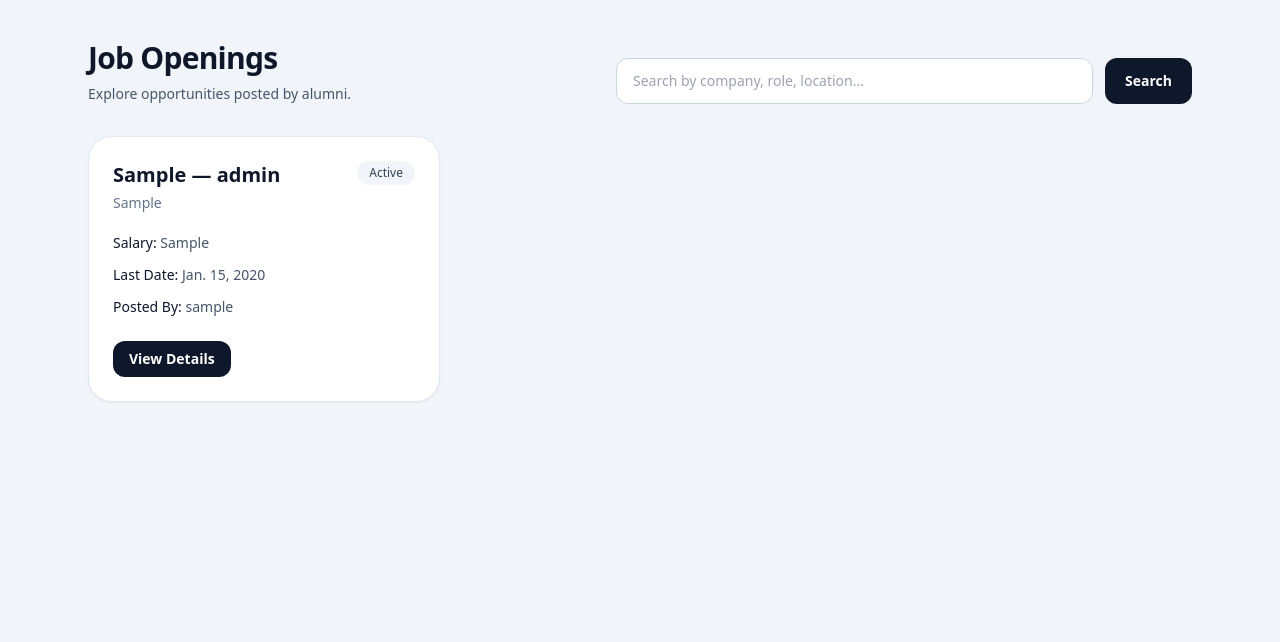
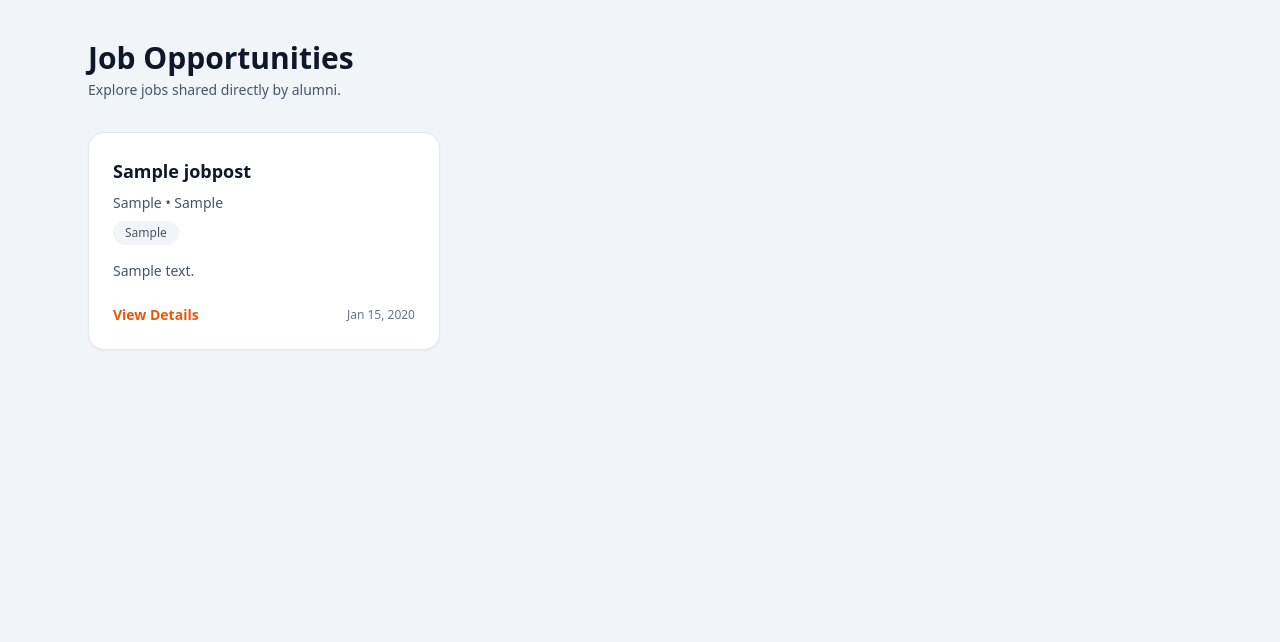
Before and after one commit to itesh-singh/campusrefer, a Django app: page /jobs/ in a window 1280 px wide. Shown: the part 83-725 px from the top of the page. Run offline with Django 5.2, Linux system fonts and the light colour scheme; a user stored in the database is signed in; tables that the repository leaves empty hold one stand-in row (values such as "Sample post").

Commit message:
feat(jobs): add job listing page for students and alumni

```diff
--- a/jobs/models.py
+++ b/jobs/models.py
@@ -8,17 +8,18 @@ class JobPost(models.Model):
         on_delete=models.CASCADE,
         related_name="job_posts",
     )
+    title = models.CharField(max_length=150)
     company = models.CharField(max_length=150)
-    role = models.CharField(max_length=150)
-    location = models.CharField(max_length=100)
-    salary_range = models.CharField(max_length=100, blank=True)
-    last_date = models.DateField()
-    apply_link = models.URLField()
-    description = models.TextField(blank=True)
+    location = models.CharField(max_length=120)
+    job_type = models.CharField(max_length=50, blank=True)
+    description = models.TextField()
+    apply_link = models.URLField(blank=True)
     created_at = models.DateTimeField(auto_now_add=True)
+    deadline = models.DateField(null=True, blank=True)
+    is_active = models.BooleanField(default=True)
 
     class Meta:
         ordering = ["-created_at"]
 
     def __str__(self):
-        return f"{self.company} - {self.role}"
+        return f"{self.title} - {self.company}"
--- a/jobs/urls.py
+++ b/jobs/urls.py
@@ -1,21 +1,20 @@
 from django.urls import path
-
 from .views import (
+    job_list_view,
+    job_detail_view,
     create_job_view,
+    my_jobs_view,
+    edit_job_view,
     delete_job_view,
-    edit_job_view,
-    job_detail_view,
-    job_list_view,
-    my_jobs_view,
 )
 
 app_name = "jobs"
 
 urlpatterns = [
     path("", job_list_view, name="list"),
+    path("<int:pk>/", job_detail_view, name="detail"),
     path("create/", create_job_view, name="create"),
     path("my-jobs/", my_jobs_view, name="my_jobs"),
-    path("<int:pk>/", job_detail_view, name="detail"),
     path("<int:pk>/edit/", edit_job_view, name="edit"),
     path("<int:pk>/delete/", delete_job_view, name="delete"),
 ]
--- a/jobs/views.py
+++ b/jobs/views.py
@@ -1,9 +1,6 @@
 from django.contrib import messages
 from django.contrib.auth.decorators import login_required
-from django.db.models import Q
 from django.shortcuts import get_object_or_404, redirect, render
-
-from accounts.models import User
 
 from .forms import JobPostForm
 from .models import JobPost
@@ -11,29 +8,19 @@ from .models import JobPost
 
 @login_required
 def job_list_view(request):
-    query = request.GET.get("q", "").strip()
-
-    jobs = JobPost.objects.select_related("alumni").all()
-
-    if query:
-        jobs = jobs.filter(
-            Q(company__icontains=query)
-            | Q(role__icontains=query)
-            | Q(location__icontains=query)
-        )
-
-    return render(request, "jobs/job_list.html", {"jobs": jobs, "query": query})
+    jobs = JobPost.objects.filter(is_active=True).select_related("alumni")
+    return render(request, "jobs/job_list.html", {"jobs": jobs})
 
 
 @login_required
 def job_detail_view(request, pk):
-    job = get_object_or_404(JobPost.objects.select_related("alumni"), pk=pk)
+    job = get_object_or_404(JobPost, pk=pk)
     return render(request, "jobs/job_detail.html", {"job": job})
 
 
 @login_required
 def create_job_view(request):
-    if request.user.role != User.Roles.ALUMNI:
+    if request.user.role != "alumni":
         messages.error(request, "Only alumni can create job posts.")
         return redirect("jobs:list")
 
@@ -43,7 +30,7 @@ def create_job_view(request):
             job = form.save(commit=False)
             job.alumni = request.user
             job.save()
-            messages.success(request, "Job posted successfully.")
+            messages.success(request, "Job post created successfully.")
             return redirect("jobs:my_jobs")
     else:
         form = JobPostForm()
@@ -53,8 +40,8 @@ def create_job_view(request):
 
 @login_required
 def my_jobs_view(request):
-    if request.user.role != User.Roles.ALUMNI:
-        messages.error(request, "Only alumni can manage their job posts.")
+    if request.user.role != "alumni":
+        messages.error(request, "Only alumni can manage job posts.")
         return redirect("jobs:list")
 
     jobs = JobPost.objects.filter(alumni=request.user)
@@ -63,7 +50,7 @@ def my_jobs_view(request):
 
 @login_required
 def edit_job_view(request, pk):
-    if request.user.role != User.Roles.ALUMNI:
+    if request.user.role != "alumni":
         messages.error(request, "Only alumni can edit job posts.")
         return redirect("jobs:list")
 
@@ -73,7 +60,7 @@ def edit_job_view(request, pk):
         form = JobPostForm(request.POST, instance=job)
         if form.is_valid():
             form.save()
-            messages.success(request, "Job updated successfully.")
+            messages.success(request, "Job post updated successfully.")
             return redirect("jobs:my_jobs")
     else:
         form = JobPostForm(instance=job)
@@ -83,7 +70,7 @@ def edit_job_view(request, pk):
 
 @login_required
 def delete_job_view(request, pk):
-    if request.user.role != User.Roles.ALUMNI:
+    if request.user.role != "alumni":
         messages.error(request, "Only alumni can delete job posts.")
         return redirect("jobs:list")
 
@@ -91,7 +78,7 @@ def delete_job_view(request, pk):
 
     if request.method == "POST":
         job.delete()
-        messages.success(request, "Job deleted successfully.")
+        messages.success(request, "Job post deleted successfully.")
         return redirect("jobs:my_jobs")
 
     return render(request, "jobs/delete_job.html", {"job": job})
--- a/static/css/output.css
+++ b/static/css/output.css
@@ -655,8 +655,19 @@ video {
   margin-top: 2rem;
 }
 
+.line-clamp-3 {
+  overflow: hidden;
+  display: -webkit-box;
+  -webkit-box-orient: vertical;
+  -webkit-line-clamp: 3;
+}
+
 .block {
   display: block;
+}
+
+.inline-block {
+  display: inline-block;
 }
 
 .flex {
@@ -1080,6 +1091,11 @@ video {
   padding-bottom: 2rem;
 }
 
+.py-16 {
+  padding-top: 4rem;
+  padding-bottom: 4rem;
+}
+
 .pb-4 {
   padding-bottom: 1rem;
 }
@@ -1472,12 +1488,4 @@ video {
   .xl\:grid-cols-4 {
     grid-template-columns: repeat(4, minmax(0, 1fr));
   }
-
-  .xl\:grid-cols-5 {
-    grid-template-columns: repeat(5, minmax(0, 1fr));
-  }
-
-  .xl\:grid-cols-6 {
-    grid-template-columns: repeat(6, minmax(0, 1fr));
-  }
 }
--- a/templates/jobs/job_list.html
+++ b/templates/jobs/job_list.html
@@ -3,83 +3,83 @@
 {% block title %}Jobs | CampusRefer{% endblock %}
 
 {% block content %}
-<section class="space-y-8">
-    <div class="flex flex-col gap-4 md:flex-row md:items-end md:justify-between">
+<section class="max-w-6xl mx-auto space-y-8">
+
+    <div class="flex items-center justify-between">
         <div>
-            <h1 class="text-3xl font-bold tracking-tight text-slate-900">Job Openings</h1>
-            <p class="mt-2 text-sm text-slate-600">
-                Explore opportunities posted by alumni.
+            <h1 class="text-3xl font-bold text-slate-900">Job Opportunities</h1>
+            <p class="text-sm text-slate-600 mt-1">
+                Explore jobs shared directly by alumni.
             </p>
         </div>
 
-        <form method="get" class="flex w-full max-w-xl gap-3">
-            <input
-                type="text"
-                name="q"
-                value="{{ query }}"
-                placeholder="Search by company, role, location..."
-                class="w-full rounded-xl border border-slate-300 bg-white px-4 py-3 text-sm outline-none focus:border-orange-500"
-            >
-            <button
-                type="submit"
-                class="rounded-xl bg-slate-900 px-5 py-3 text-sm font-semibold text-white hover:bg-slate-700"
-            >
-                Search
-            </button>
-        </form>
+        {% if request.user.role == "alumni" %}
+        <a href="{% url 'jobs:create' %}"
+           class="bg-orange-500 text-white px-5 py-2 rounded-xl text-sm font-semibold hover:bg-orange-600">
+            Post Job
+        </a>
+        {% endif %}
     </div>
 
-    {% if request.user.role == "alumni" %}
-        <div class="flex flex-wrap gap-3">
-            <a href="{% url 'jobs:create' %}" class="rounded-xl bg-orange-500 px-5 py-3 text-sm font-semibold text-white hover:bg-orange-600">
-                Post a Job
-            </a>
-            <a href="{% url 'jobs:my_jobs' %}" class="rounded-xl border border-slate-300 bg-white px-5 py-3 text-sm font-semibold text-slate-700 hover:bg-slate-100">
-                Manage My Jobs
-            </a>
+
+    <div class="grid gap-6 md:grid-cols-2 lg:grid-cols-3">
+
+        {% for job in jobs %}
+
+        <div class="bg-white border border-slate-200 rounded-2xl p-6 shadow-sm hover:shadow-md transition">
+
+            <div class="space-y-2">
+
+                <h2 class="text-lg font-semibold text-slate-900">
+                    {{ job.title }}
+                </h2>
+
+                <p class="text-sm text-slate-600">
+                    {{ job.company }} • {{ job.location }}
+                </p>
+
+                {% if job.job_type %}
+                <span class="inline-block text-xs bg-slate-100 px-3 py-1 rounded-full text-slate-600">
+                    {{ job.job_type }}
+                </span>
+                {% endif %}
+
+            </div>
+
+
+            <p class="text-sm text-slate-600 mt-4 line-clamp-3">
+                {{ job.description }}
+            </p>
+
+
+            <div class="flex items-center justify-between mt-6">
+
+                <a href="{% url 'jobs:detail' job.id %}"
+                   class="text-sm font-semibold text-orange-600 hover:text-orange-700">
+                    View Details
+                </a>
+
+                <span class="text-xs text-slate-500">
+                    {{ job.created_at|date:"M d, Y" }}
+                </span>
+
+            </div>
+
         </div>
-    {% endif %}
 
-    <div class="grid gap-6 md:grid-cols-2 xl:grid-cols-3">
-        {% for job in jobs %}
-            <div class="rounded-3xl border border-slate-200 bg-white p-6 shadow-sm transition hover:-translate-y-1 hover:shadow-md">
-                <div class="flex items-start justify-between gap-3">
-                    <div>
-                        <h2 class="text-xl font-semibold text-slate-900">
-                            <a href="{% url 'jobs:detail' job.pk %}" class="hover:text-orange-600">
-                                {{ job.company }} — {{ job.role }}
-                            </a>
-                        </h2>
-                        <p class="mt-1 text-sm text-slate-500">{{ job.location }}</p>
-                    </div>
-                    <span class="rounded-full bg-slate-100 px-3 py-1 text-xs font-medium text-slate-700">
-                        Active
-                    </span>
-                </div>
+        {% empty %}
 
-                <div class="mt-5 space-y-3 text-sm text-slate-600">
-                    <p><span class="font-medium text-slate-900">Salary:</span> {{ job.salary_range|default:"Not specified" }}</p>
-                    <p><span class="font-medium text-slate-900">Last Date:</span> {{ job.last_date }}</p>
-                    <p><span class="font-medium text-slate-900">Posted By:</span> {{ job.alumni.username }}</p>
-                </div>
+        <div class="col-span-full text-center py-16">
 
-                <div class="mt-6">
-                    <a
-                        href="{% url 'jobs:detail' job.pk %}"
-                        class="inline-flex rounded-xl bg-slate-900 px-4 py-2 text-sm font-semibold text-white hover:bg-slate-700"
-                    >
-                        View Details
-                    </a>
-                </div>
-            </div>
-        {% empty %}
-            <div class="col-span-full rounded-3xl border border-dashed border-slate-300 bg-white p-10 text-center">
-                <h3 class="text-lg font-semibold text-slate-900">No job posts found</h3>
-                <p class="mt-2 text-sm text-slate-600">
-                    Try another search term or check back later.
-                </p>
-            </div>
+            <p class="text-slate-500">
+                No job posts yet.
+            </p>
+
+        </div>
+
         {% endfor %}
+
     </div>
+
 </section>
 {% endblock %}
```
Also changed, not shown: jobs/admin.py (+3 -4 lines), jobs/forms.py (+21 -18 lines), jobs/migrations/0002_rename_role_jobpost_title_remove_jobpost_last_date_and_more.py (added).
